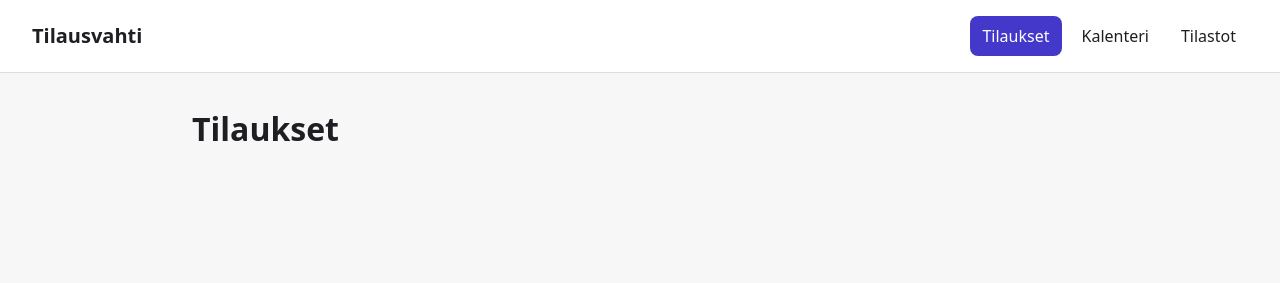
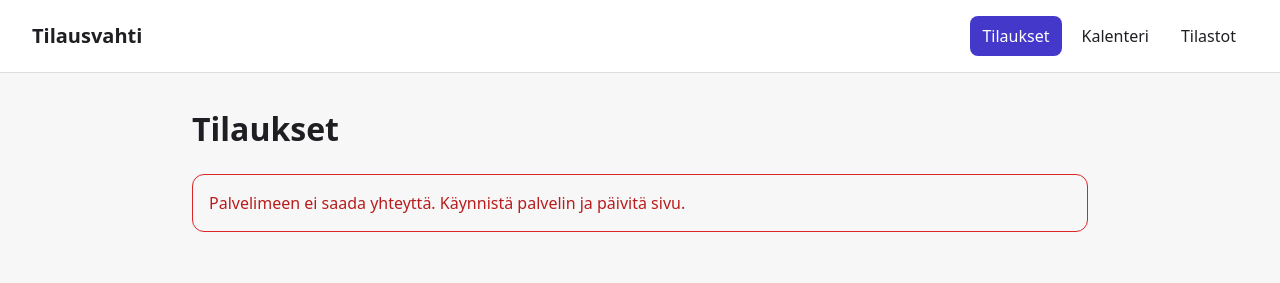
Before and after one commit to frystalfag/subscription-tracker, a website: page public/index.html in a window 1280 px wide. Drawn offline with Linux system fonts and the light colour scheme; no server answers.

Commit message:
feat : show error mesage when server isnt running

```diff
--- a/public/index.html
+++ b/public/index.html
@@ -23,6 +23,7 @@
 
     <main>
       <h1>Tilaukset</h1>
+      <p id="error" class="error" role="alert" hidden></p>
       <div id="subscription-list" class="card-list"></div>
     </main>
   </body>
--- a/public/js/index.js
+++ b/public/js/index.js
@@ -1,4 +1,5 @@
 const list = document.querySelector('#subscription-list');
+const errorBox = document.querySelector('#error');
 
 function createCard(subscription) {
   const card = document.createElement('div');
@@ -8,7 +9,7 @@ function createCard(subscription) {
   title.textContent = subscription.name;
 
   const price = document.createElement('p');
-  const cycle = subscription.cycle === 'monthly' ? 'kk' : 'vuosi';
+  const cycle = subscription.billingCycle === 'monthly' ? 'kk' : 'vuosi';
   price.textContent = `${subscription.price} € / ${cycle}`;
 
   const date = document.createElement('p');
@@ -28,8 +29,14 @@ function showSubscriptions(subscriptions) {
 }
 
 async function init() {
+  try {
     const subscriptions = await getSubscriptions();
     showSubscriptions(subscriptions);
+  } catch (error) {
+    // server is off or answered with an error
+    errorBox.textContent = 'Palvelimeen ei saada yhteyttä. Käynnistä palvelin ja päivitä sivu.';
+    errorBox.hidden = false;
+  }
 }
 
 init();
```
